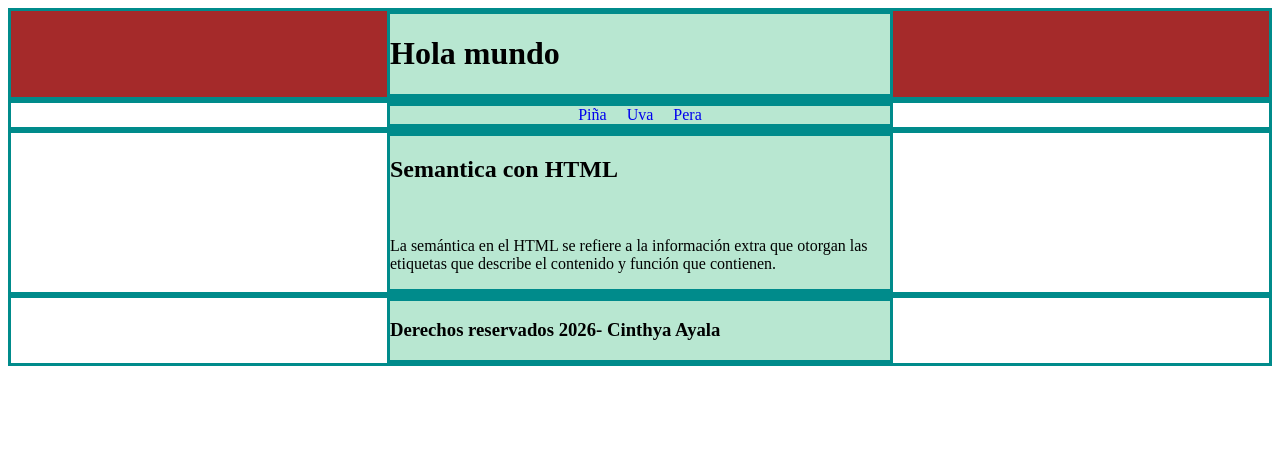
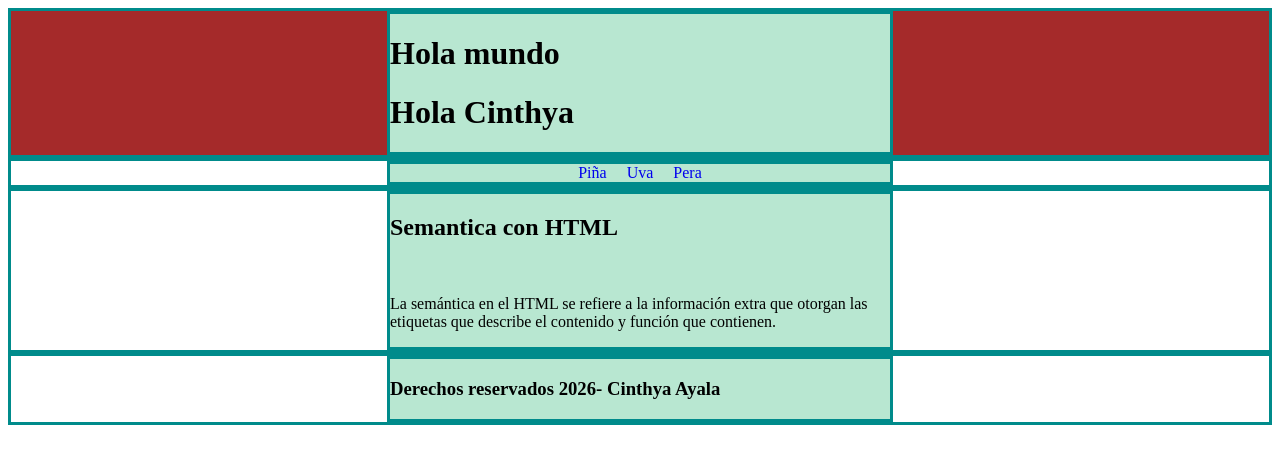
Before and after one commit to Cinthyaayala55/Practica1, a plain HTML site: page index.html in a window 1280 px wide. Drawn offline with Linux system fonts and the light colour scheme.

Commit message:
Update index.html

```diff
--- a/index.html
+++ b/index.html
@@ -40,6 +40,7 @@ a{
 <header>
   <div>
     <h1>Hola mundo</h1>
+    <h1>Hola Cinthya</h1>
 
  </div>
 </header>
@@ -70,4 +71,5 @@ a{
 </body>
 
 
+
 </html>
```
